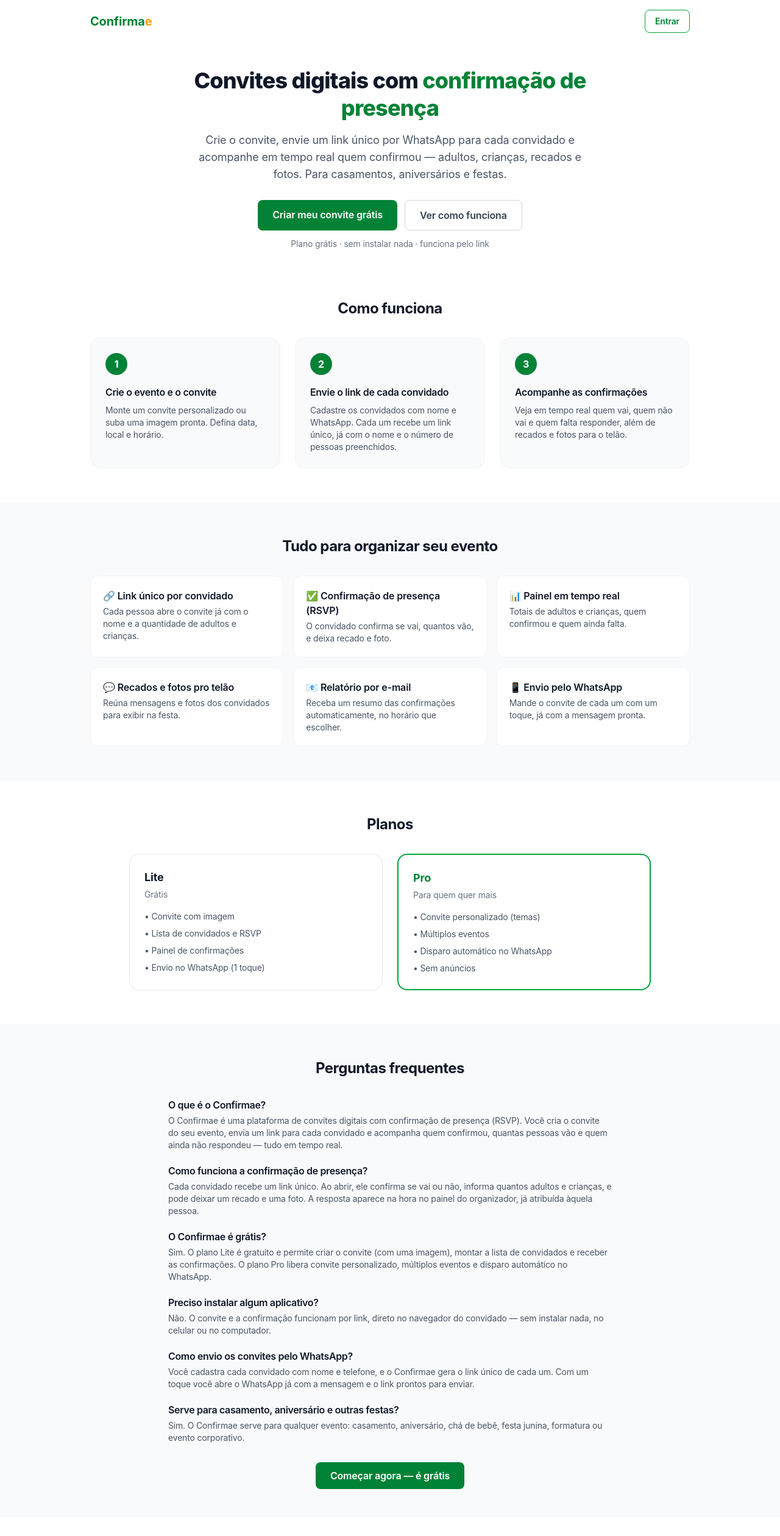
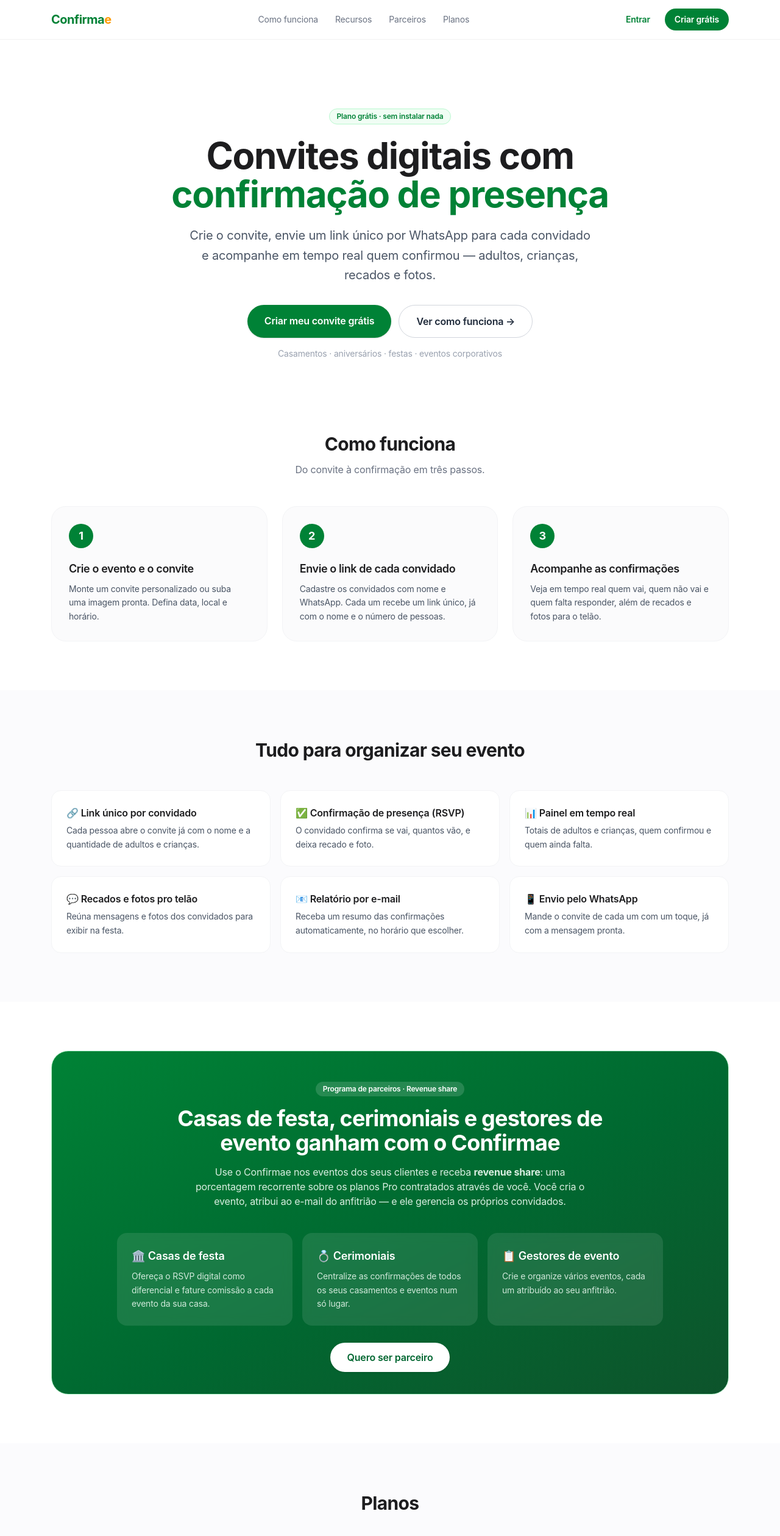
Before and after one commit to Benebrasilia/cerimonial-staging, a Next.js app: page / in a window 1280 px wide. Shown: the top 2519 px of the page at 61% size. Built offline with nearby package versions, Linux system fonts and the light colour scheme.

Commit message:
Landing: redesign premium estilo Apple + secao Parceiros (revenue share) para casas de festa, cerimoniais e gestores

```diff
--- a/app/page.tsx
+++ b/app/page.tsx
@@ -8,7 +8,7 @@
 export const metadata: Metadata = {
   title: TITULO,
   description: DESC,
-  keywords: ["confirmação de presença", "RSVP", "convite digital", "lista de convidados", "convite de casamento", "convite de aniversário", "confirmar presença WhatsApp", "convite online", "Confirmae"],
+  keywords: ["confirmação de presença", "RSVP", "convite digital", "lista de convidados", "convite de casamento", "convite de aniversário", "confirmar presença WhatsApp", "convite online", "Confirmae", "casa de festa", "cerimonial", "revenue share eventos"],
   alternates: { canonical: SITE },
   openGraph: { title: TITULO, description: DESC, url: SITE, siteName: "Confirmae", locale: "pt_BR", type: "website" },
   twitter: { card: "summary_large_image", title: TITULO, description: DESC },
@@ -18,6 +18,7 @@
   { q: "O que é o Confirmae?", a: "O Confirmae é uma plataforma de convites digitais com confirmação de presença (RSVP). Você cria o convite do seu evento, envia um link para cada convidado e acompanha quem confirmou, quantas pessoas vão e quem ainda não respondeu — tudo em tempo real." },
   { q: "Como funciona a confirmação de presença?", a: "Cada convidado recebe um link único. Ao abrir, ele confirma se vai ou não, informa quantos adultos e crianças, e pode deixar um recado e uma foto. A resposta aparece na hora no painel do organizador, já atribuída àquela pessoa." },
   { q: "O Confirmae é grátis?", a: "Sim. O plano Lite é gratuito e permite criar o convite (com uma imagem), montar a lista de convidados e receber as confirmações. O plano Pro libera convite personalizado, múltiplos eventos e disparo automático no WhatsApp." },
+  { q: "Sou casa de festa, cerimonial ou gestor de eventos. Tenho revenue share?", a: "Sim. Casas de festa, cerimoniais e gestores de evento entram no programa de parceiros do Confirmae: você cria os eventos dos seus clientes, atribui cada um ao e-mail do anfitrião (que gerencia os próprios convidados) e recebe uma porcentagem (revenue share) sobre os planos Pro contratados através de você." },
   { q: "Preciso instalar algum aplicativo?", a: "Não. O convite e a confirmação funcionam por link, direto no navegador do convidado — sem instalar nada, no celular ou no computador." },
   { q: "Como envio os convites pelo WhatsApp?", a: "Você cadastra cada convidado com nome e telefone, e o Confirmae gera o link único de cada um. Com um toque você abre o WhatsApp já com a mensagem e o link prontos para enviar." },
   { q: "Serve para casamento, aniversário e outras festas?", a: "Sim. O Confirmae serve para qualquer evento: casamento, aniversário, chá de bebê, festa junina, formatura ou evento corporativo." },
@@ -27,71 +28,75 @@
   const jsonLd = {
     "@context": "https://schema.org",
     "@graph": [
-      {
-        "@type": "SoftwareApplication",
-        name: "Confirmae",
-        applicationCategory: "BusinessApplication",
-        operatingSystem: "Web",
-        url: SITE,
-        description: DESC,
-        inLanguage: "pt-BR",
-        offers: { "@type": "Offer", price: "0", priceCurrency: "BRL", description: "Plano Lite gratuito" },
-      },
-      {
-        "@type": "FAQPage",
-        mainEntity: FAQ.map((f) => ({ "@type": "Question", name: f.q, acceptedAnswer: { "@type": "Answer", text: f.a } })),
-      },
+      { "@type": "SoftwareApplication", name: "Confirmae", applicationCategory: "BusinessApplication", operatingSystem: "Web", url: SITE, description: DESC, inLanguage: "pt-BR", offers: { "@type": "Offer", price: "0", priceCurrency: "BRL", description: "Plano Lite gratuito" } },
+      { "@type": "FAQPage", mainEntity: FAQ.map((f) => ({ "@type": "Question", name: f.q, acceptedAnswer: { "@type": "Answer", text: f.a } })) },
     ],
   };
 
   return (
-    <main className="min-h-screen bg-white text-gray-800">
+    <main className="min-h-screen bg-white text-[#1d1d1f]">
       <script type="application/ld+json" dangerouslySetInnerHTML={{ __html: JSON.stringify(jsonLd) }} />
 
       {/* topo */}
-      <header className="mx-auto flex max-w-5xl items-center justify-between px-5 py-4">
-        <div className="text-xl font-bold text-green-700">Confirma<span className="text-amber-500">e</span></div>
-        <Link href="/login" className="rounded-lg border border-green-600 px-4 py-2 text-sm font-semibold text-green-700 hover:bg-green-50">Entrar</Link>
+      <header className="sticky top-0 z-30 border-b border-black/5 bg-white/80 backdrop-blur-xl">
+        <div className="mx-auto flex max-w-6xl items-center justify-between px-5 py-3.5">
+          <div className="text-xl font-bold tracking-tight text-green-700">Confirma<span className="text-amber-500">e</span></div>
+          <nav className="hidden items-center gap-7 text-sm text-gray-500 md:flex">
+            <a href="#como-funciona" className="hover:text-gray-900">Como funciona</a>
+            <a href="#recursos" className="hover:text-gray-900">Recursos</a>
+            <a href="#parceiros" className="hover:text-gray-900">Parceiros</a>
+            <a href="#planos" className="hover:text-gray-900">Planos</a>
+          </nav>
+          <div className="flex items-center gap-2">
+            <Link href="/login" className="rounded-full px-4 py-2 text-sm font-semibold text-green-700 hover:bg-green-50">Entrar</Link>
+            <Link href="/login" className="rounded-full bg-green-700 px-4 py-2 text-sm font-semibold text-white hover:bg-green-800">Criar grátis</Link>
+          </div>
+        </div>
       </header>
 
       {/* hero */}
-      <section className="mx-auto max-w-3xl px-5 pb-6 pt-10 text-center">
-        <h1 className="text-3xl font-extrabold leading-tight text-gray-900 sm:text-4xl">
-          Convites digitais com <span className="text-green-700">confirmação de presença</span>
+      <section className="relative overflow-hidden">
+        <div className="pointer-events-none absolute inset-0 -z-10 bg-gradient-to-b from-green-50 via-white to-white" />
+        <div className="mx-auto max-w-3xl px-5 pb-10 pt-20 text-center sm:pt-28">
+          <span className="inline-block rounded-full border border-green-200 bg-green-50 px-3 py-1 text-xs font-semibold text-green-700">Plano grátis · sem instalar nada</span>
+          <h1 className="mt-5 text-4xl font-bold leading-[1.05] tracking-tight text-[#1d1d1f] sm:text-6xl">
+            Convites digitais com<br /><span className="text-green-700">confirmação de presença</span>
           </h1>
-        <p className="mx-auto mt-4 max-w-2xl text-lg text-gray-600">
-          Crie o convite, envie um link único por WhatsApp para cada convidado e acompanhe em tempo real quem confirmou — adultos, crianças, recados e fotos. Para casamentos, aniversários e festas.
+          <p className="mx-auto mt-5 max-w-2xl text-lg leading-relaxed text-gray-600 sm:text-xl">
+            Crie o convite, envie um link único por WhatsApp para cada convidado e acompanhe em tempo real quem confirmou — adultos, crianças, recados e fotos.
           </p>
-        <div className="mt-7 flex flex-wrap justify-center gap-3">
-          <Link href="/login" className="rounded-lg bg-green-700 px-6 py-3 font-semibold text-white hover:bg-green-800">Criar meu convite grátis</Link>
-          <a href="#como-funciona" className="rounded-lg border border-gray-300 px-6 py-3 font-semibold text-gray-700 hover:bg-gray-50">Ver como funciona</a>
+          <div className="mt-8 flex flex-wrap justify-center gap-3">
+            <Link href="/login" className="rounded-full bg-green-700 px-7 py-3.5 text-base font-semibold text-white shadow-sm transition hover:bg-green-800 hover:shadow-md">Criar meu convite grátis</Link>
+            <a href="#como-funciona" className="rounded-full border border-gray-300 bg-white px-7 py-3.5 text-base font-semibold text-gray-800 hover:bg-gray-50">Ver como funciona →</a>
           </div>
-        <p className="mt-3 text-sm text-gray-500">Plano grátis · sem instalar nada · funciona pelo link</p>
+          <p className="mt-4 text-sm text-gray-400">Casamentos · aniversários · festas · eventos corporativos</p>
+        </div>
       </section>
 
       {/* como funciona */}
-      <section id="como-funciona" className="mx-auto max-w-5xl px-5 py-14">
-        <h2 className="text-center text-2xl font-bold text-gray-900">Como funciona</h2>
-        <div className="mt-8 grid gap-6 sm:grid-cols-3">
+      <section id="como-funciona" className="mx-auto max-w-6xl px-5 py-20">
+        <h2 className="text-center text-3xl font-bold tracking-tight">Como funciona</h2>
+        <p className="mx-auto mt-3 max-w-xl text-center text-gray-500">Do convite à confirmação em três passos.</p>
+        <div className="mt-12 grid gap-6 sm:grid-cols-3">
           {[
             { n: "1", t: "Crie o evento e o convite", d: "Monte um convite personalizado ou suba uma imagem pronta. Defina data, local e horário." },
-            { n: "2", t: "Envie o link de cada convidado", d: "Cadastre os convidados com nome e WhatsApp. Cada um recebe um link único, já com o nome e o número de pessoas preenchidos." },
+            { n: "2", t: "Envie o link de cada convidado", d: "Cadastre os convidados com nome e WhatsApp. Cada um recebe um link único, já com o nome e o número de pessoas." },
             { n: "3", t: "Acompanhe as confirmações", d: "Veja em tempo real quem vai, quem não vai e quem falta responder, além de recados e fotos para o telão." },
           ].map((s) => (
-            <div key={s.n} className="rounded-2xl border border-gray-100 bg-gray-50 p-6">
-              <div className="grid h-9 w-9 place-items-center rounded-full bg-green-700 font-bold text-white">{s.n}</div>
-              <h3 className="mt-4 font-semibold text-gray-900">{s.t}</h3>
-              <p className="mt-2 text-sm text-gray-600">{s.d}</p>
+            <div key={s.n} className="rounded-3xl border border-gray-100 bg-gray-50/70 p-7 transition hover:bg-white hover:shadow-md">
+              <div className="grid h-10 w-10 place-items-center rounded-full bg-green-700 text-lg font-bold text-white">{s.n}</div>
+              <h3 className="mt-5 text-lg font-semibold">{s.t}</h3>
+              <p className="mt-2 text-sm leading-relaxed text-gray-600">{s.d}</p>
             </div>
           ))}
         </div>
       </section>
 
       {/* recursos */}
-      <section className="bg-gray-50 py-14">
-        <div className="mx-auto max-w-5xl px-5">
-          <h2 className="text-center text-2xl font-bold text-gray-900">Tudo para organizar seu evento</h2>
-          <div className="mt-8 grid gap-4 sm:grid-cols-2 lg:grid-cols-3">
+      <section id="recursos" className="bg-[#fbfbfd] py-20">
+        <div className="mx-auto max-w-6xl px-5">
+          <h2 className="text-center text-3xl font-bold tracking-tight">Tudo para organizar seu evento</h2>
+          <div className="mt-12 grid gap-4 sm:grid-cols-2 lg:grid-cols-3">
             {[
               ["🔗 Link único por convidado", "Cada pessoa abre o convite já com o nome e a quantidade de adultos e crianças."],
               ["✅ Confirmação de presença (RSVP)", "O convidado confirma se vai, quantos vão, e deixa recado e foto."],
@@ -100,62 +105,93 @@
               ["📧 Relatório por e-mail", "Receba um resumo das confirmações automaticamente, no horário que escolher."],
               ["📱 Envio pelo WhatsApp", "Mande o convite de cada um com um toque, já com a mensagem pronta."],
             ].map(([t, d]) => (
-              <div key={t} className="rounded-xl border border-gray-100 bg-white p-5">
-                <div className="font-semibold text-gray-900">{t}</div>
-                <p className="mt-1 text-sm text-gray-600">{d}</p>
+              <div key={t} className="rounded-2xl border border-gray-100 bg-white p-6 transition hover:shadow-md">
+                <div className="font-semibold">{t}</div>
+                <p className="mt-1.5 text-sm leading-relaxed text-gray-600">{d}</p>
               </div>
             ))}
           </div>
         </div>
       </section>
 
+      {/* parceiros / revenue share */}
+      <section id="parceiros" className="mx-auto max-w-6xl px-5 py-20">
+        <div className="overflow-hidden rounded-[28px] border border-green-200 bg-gradient-to-br from-green-700 to-green-900 px-6 py-12 text-white sm:px-12">
+          <div className="mx-auto max-w-3xl text-center">
+            <span className="inline-block rounded-full bg-white/15 px-3 py-1 text-xs font-semibold">Programa de parceiros · Revenue share</span>
+            <h2 className="mt-4 text-3xl font-bold tracking-tight sm:text-4xl">Casas de festa, cerimoniais e gestores de evento ganham com o Confirmae</h2>
+            <p className="mx-auto mt-4 max-w-2xl text-green-50/90">
+              Use o Confirmae nos eventos dos seus clientes e receba <b>revenue share</b>: uma porcentagem recorrente sobre os planos Pro contratados através de você. Você cria o evento, atribui ao e-mail do anfitrião — e ele gerencia os próprios convidados.
+            </p>
+          </div>
+          <div className="mx-auto mt-10 grid max-w-4xl gap-4 sm:grid-cols-3">
+            {[
+              ["🏛️ Casas de festa", "Ofereça o RSVP digital como diferencial e fature comissão a cada evento da sua casa."],
+              ["💍 Cerimoniais", "Centralize as confirmações de todos os seus casamentos e eventos num só lugar."],
+              ["📋 Gestores de evento", "Crie e organize vários eventos, cada um atribuído ao seu anfitrião."],
+            ].map(([t, d]) => (
+              <div key={t} className="rounded-2xl bg-white/10 p-6 backdrop-blur">
+                <div className="text-lg font-semibold">{t}</div>
+                <p className="mt-2 text-sm leading-relaxed text-green-50/85">{d}</p>
+              </div>
+            ))}
+          </div>
+          <div className="mt-10 text-center">
+            <Link href="/login" className="rounded-full bg-white px-7 py-3.5 text-base font-semibold text-green-800 shadow-sm transition hover:bg-green-50">Quero ser parceiro</Link>
+          </div>
+        </div>
+      </section>
+
       {/* planos */}
-      <section className="mx-auto max-w-4xl px-5 py-14">
-        <h2 className="text-center text-2xl font-bold text-gray-900">Planos</h2>
-        <div className="mt-8 grid gap-6 sm:grid-cols-2">
-          <div className="rounded-2xl border border-gray-200 p-6">
-            <div className="text-lg font-bold text-gray-900">Lite</div>
-            <div className="mt-1 text-sm text-gray-500">Grátis</div>
-            <ul className="mt-4 space-y-2 text-sm text-gray-600">
-              <li>• Convite com imagem</li>
-              <li>• Lista de convidados e RSVP</li>
-              <li>• Painel de confirmações</li>
-              <li>• Envio no WhatsApp (1 toque)</li>
+      <section id="planos" className="bg-[#fbfbfd] py-20">
+        <div className="mx-auto max-w-4xl px-5">
+          <h2 className="text-center text-3xl font-bold tracking-tight">Planos</h2>
+          <div className="mt-12 grid gap-6 sm:grid-cols-2">
+            <div className="rounded-3xl border border-gray-200 bg-white p-7">
+              <div className="text-xl font-bold">Lite</div>
+              <div className="mt-1 text-3xl font-bold text-gray-900">Grátis</div>
+              <ul className="mt-5 space-y-2.5 text-sm text-gray-600">
+                <li>Convite com imagem</li>
+                <li>Lista de convidados e RSVP</li>
+                <li>Painel de confirmações</li>
+                <li>Envio no WhatsApp (1 toque)</li>
               </ul>
+              <Link href="/login" className="mt-7 block rounded-full border border-green-600 py-3 text-center text-sm font-semibold text-green-700 hover:bg-green-50">Começar grátis</Link>
             </div>
-          <div className="rounded-2xl border-2 border-green-600 p-6">
-            <div className="text-lg font-bold text-green-700">Pro</div>
-            <div className="mt-1 text-sm text-gray-500">Para quem quer mais</div>
-            <ul className="mt-4 space-y-2 text-sm text-gray-600">
-              <li>• Convite personalizado (temas)</li>
-              <li>• Múltiplos eventos</li>
-              <li>• Disparo automático no WhatsApp</li>
-              <li>• Sem anúncios</li>
+            <div className="relative rounded-3xl border-2 border-green-600 bg-white p-7 shadow-sm">
+              <span className="absolute -top-3 right-6 rounded-full bg-green-700 px-3 py-1 text-xs font-semibold text-white">Mais completo</span>
+              <div className="text-xl font-bold text-green-700">Pro</div>
+              <div className="mt-1 text-3xl font-bold text-gray-900">R$ 29,90<span className="text-base font-normal text-gray-500">/mês</span></div>
+              <ul className="mt-5 space-y-2.5 text-sm text-gray-600">
+                <li>Convite personalizado (temas)</li>
+                <li>Múltiplos eventos</li>
+                <li>Disparo automático no WhatsApp</li>
+                <li>Sem anúncios</li>
               </ul>
+              <Link href="/login" className="mt-7 block rounded-full bg-green-700 py-3 text-center text-sm font-semibold text-white hover:bg-green-800">Assinar Pro</Link>
+            </div>
           </div>
         </div>
       </section>
 
       {/* FAQ */}
-      <section className="bg-gray-50 py-14">
-        <div className="mx-auto max-w-3xl px-5">
-          <h2 className="text-center text-2xl font-bold text-gray-900">Perguntas frequentes</h2>
-          <div className="mt-8 space-y-5">
+      <section className="mx-auto max-w-3xl px-5 py-20">
+        <h2 className="text-center text-3xl font-bold tracking-tight">Perguntas frequentes</h2>
+        <div className="mt-10 divide-y divide-gray-100">
           {FAQ.map((f) => (
-              <div key={f.q}>
-                <h3 className="font-semibold text-gray-900">{f.q}</h3>
-                <p className="mt-1 text-sm text-gray-600">{f.a}</p>
+            <div key={f.q} className="py-5">
+              <h3 className="font-semibold">{f.q}</h3>
+              <p className="mt-1.5 text-sm leading-relaxed text-gray-600">{f.a}</p>
             </div>
           ))}
         </div>
-          <div className="mt-10 text-center">
-            <Link href="/login" className="rounded-lg bg-green-700 px-6 py-3 font-semibold text-white hover:bg-green-800">Começar agora — é grátis</Link>
-          </div>
+        <div className="mt-12 text-center">
+          <Link href="/login" className="rounded-full bg-green-700 px-7 py-3.5 text-base font-semibold text-white shadow-sm hover:bg-green-800">Começar agora — é grátis</Link>
         </div>
       </section>
 
-      <footer className="mx-auto max-w-5xl px-5 py-8 text-center text-sm text-gray-400">
-        Confirma<span className="text-amber-500">e</span> · convites digitais e confirmação de presença
+      <footer className="border-t border-black/5 py-10 text-center text-sm text-gray-400">
+        Confirma<span className="text-amber-500">e</span> · convites digitais e confirmação de presença · confirmae.io
       </footer>
     </main>
   );
```
Lines whose indentation alone changed are shown as unchanged.
